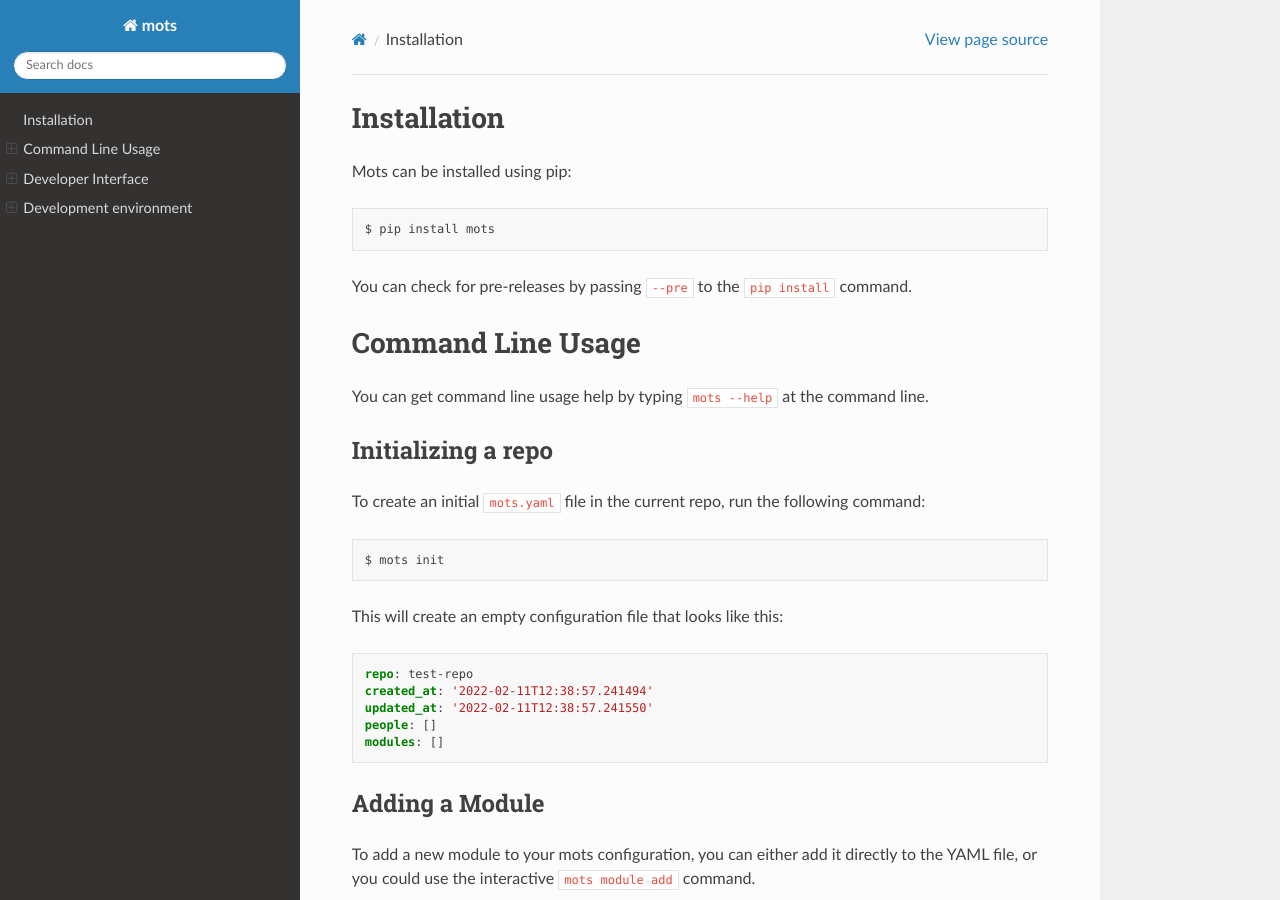
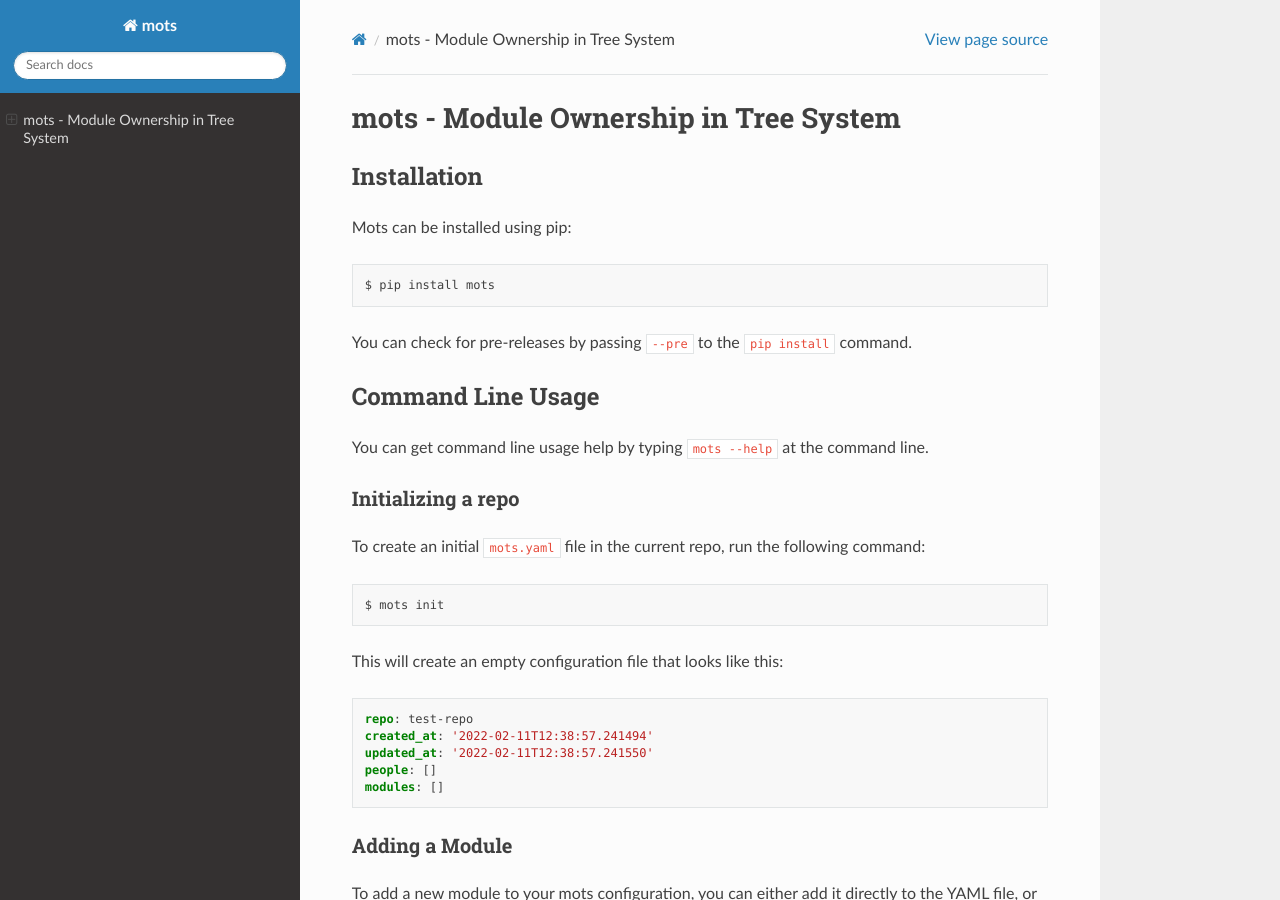
Before and after one commit to mozilla-conduit/mots, a Sphinx documentation site: the page built from documentation/index.rst, in a window 1280 px wide and 900 px high. Built offline with Sphinx 7.4.7 and the Read the Docs theme 2.0.0, drawn with Linux system fonts in a browser that asks for light colours.

Commit message:
fix title

```diff
--- a/documentation/index.rst
+++ b/documentation/index.rst
@@ -1,3 +1,7 @@
+======================================
+mots - Module Ownership in Tree System
+======================================
+
 .. toctree::
    :maxdepth: 2
    :caption: Contents:
```
